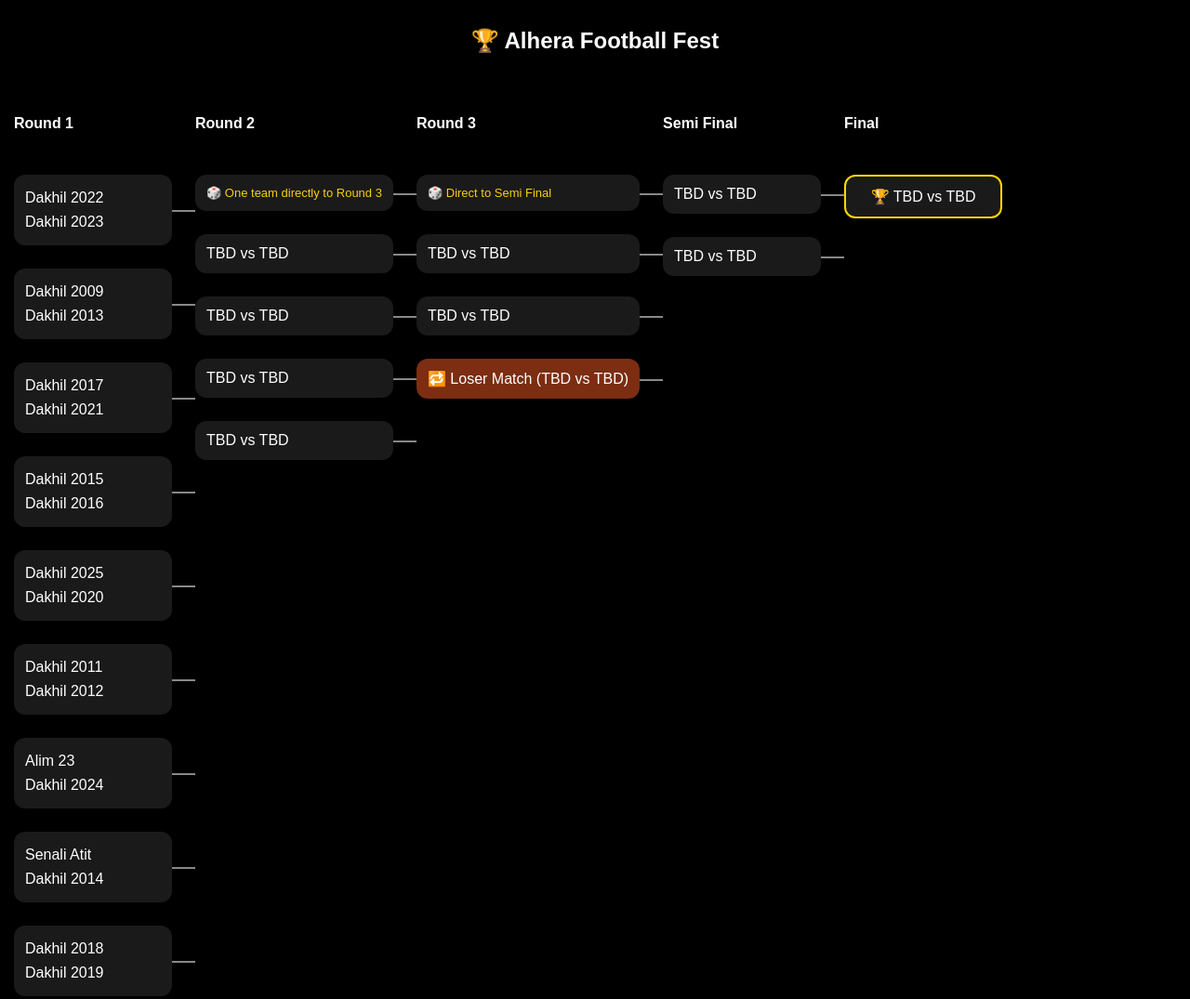
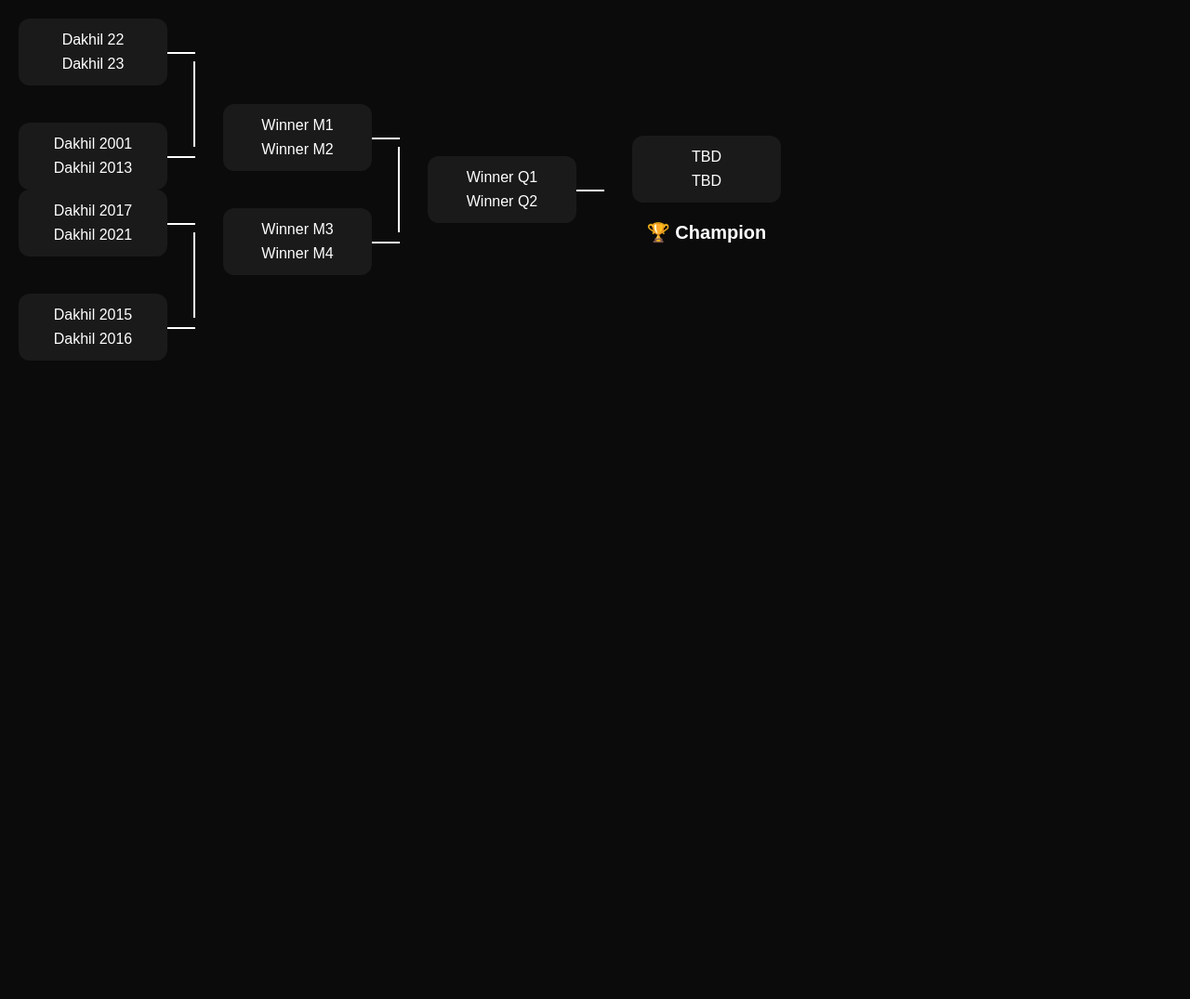
Before and after one commit to mustafaroshid-hub/Knockout-, a plain HTML site: page index.html in a window 1280 px wide. Shown: the whole page at 93% size. After the commit the page ends 800 px from the top, so only its background shows below. Drawn offline with Linux system fonts and the light colour scheme.

Commit message:
Refactor HTML structure and styles for bracket

```diff
--- a/index.html
+++ b/index.html
@@ -1,192 +1,80 @@
-<!DOCTYPE html>
-<html>
+<!DOCTYPE html><html lang="en">
 <head>
+<meta charset="UTF-8">
 <meta name="viewport" content="width=device-width, initial-scale=1.0">
-<title>Alhera Bracket</title>
-
+<title>Football Bracket</title>
 <style>
 body{
   margin:0;
-  background:#000;
+  background:#0b0b0b;
   color:#fff;
-  font-family:Arial;
-}
+  font-family:Arial, sans-serif;
+  overflow-x:auto;
+}.bracket{ display:flex; padding:20px; gap:60px; }
 
-h2{
-  text-align:center;
-  padding:10px;
-}
+.round{ display:flex; flex-direction:column; justify-content:space-around; position:relative; }
 
-/* Scrollable bracket */
-.bracket{
-  display:flex;
-  gap:25px;
-  overflow-x:auto;
-  padding:15px;
-}
+.pair{ position:relative; display:flex; flex-direction:column; gap:40px; }
 
-/* Each round */
-.round{
-  display:flex;
-  flex-direction:column;
-  gap:25px;
-  min-width:170px;
-}
+/* vertical connector between two matches */ .pair::after{ content:""; position:absolute; right:-30px; top:25%; width:2px; height:50%; background:#fff; }
 
-/* Match card */
-.match{
-  background:#1a1a1a;
-  padding:12px;
-  border-radius:12px;
-  position:relative;
-}
+.match{ background:#1a1a1a; padding:10px; border-radius:12px; width:140px; text-align:center; position:relative; }
 
-.team{
-  display:flex;
-  justify-content:space-between;
-  padding:4px 0;
-}
+.team{ padding:4px 0; }
 
-/* Connector line */
-.match::after{
-  content:"";
-  position:absolute;
-  right:-25px;
-  top:50%;
-  width:25px;
-  height:2px;
-  background:#888;
-}
+/* horizontal line to next round */ .match::after{ content:""; position:absolute; right:-30px; top:50%; width:30px; height:2px; background:#fff; }
 
-/* Last round no line */
-.round:last-child .match::after{
-  display:none;
-}
+.final .match::after{ display:none; }
 
-/* Special styles */
-.lottery{
-  color:#facc15;
-  font-size:13px;
-}
+.final{ display:flex; flex-direction:column; justify-content:center; align-items:center; }
 
-.loser{
-  background:#7c2d12;
-}
+.champion{ margin-top:20px; font-size:20px; font-weight:bold; }
 
-.final{
-  border:2px solid gold;
-  text-align:center;
-}
-
-/* Mobile tweak */
-@media(max-width:600px){
-  .round{min-width:150px}
-  .match{font-size:14px}
-}
-</style>
+@media(max-width:600px){ .match{width:120px; font-size:12px;} } </style>
 
 </head>
-<body>
-
-<h2>🏆 Alhera Football Fest</h2>
-
-<div class="bracket">
-
-<!-- ROUND 1 -->
-<div class="round">
-<h4>Round 1</h4>
-
+<body><div class="bracket">  <!-- Round 1 -->  <div class="round">
+    <div class="pair">
       <div class="match">
-  <div class="team">Dakhil 2022</div>
-  <div class="team">Dakhil 2023</div>
+        <div class="team">Dakhil 22</div>
+        <div class="team">Dakhil 23</div>
       </div>
-
       <div class="match">
-  <div class="team">Dakhil 2009</div>
+        <div class="team">Dakhil 2001</div>
         <div class="team">Dakhil 2013</div>
       </div>
-
+    </div><div class="pair">
   <div class="match">
     <div class="team">Dakhil 2017</div>
     <div class="team">Dakhil 2021</div>
   </div>
-
   <div class="match">
     <div class="team">Dakhil 2015</div>
     <div class="team">Dakhil 2016</div>
   </div>
-
-<div class="match">
-  <div class="team">Dakhil 2025</div>
-  <div class="team">Dakhil 2020</div>
 </div>
 
+  </div>  <!-- Round 2 -->  <div class="round">
+    <div class="pair">
       <div class="match">
-  <div class="team">Dakhil 2011</div>
-  <div class="team">Dakhil 2012</div>
+        <div class="team">Winner M1</div>
+        <div class="team">Winner M2</div>
       </div>
-
       <div class="match">
-  <div class="team">Alim 23</div>
-  <div class="team">Dakhil 2024</div>
+        <div class="team">Winner M3</div>
+        <div class="team">Winner M4</div>
       </div>
-
+    </div>
+  </div>  <!-- Semi -->  <div class="round">
     <div class="match">
-  <div class="team">Senali Atit</div>
-  <div class="team">Dakhil 2014</div>
+      <div class="team">Winner Q1</div>
+      <div class="team">Winner Q2</div>
     </div>
-
+  </div>  <!-- Final -->  <div class="round final">
     <div class="match">
-  <div class="team">Dakhil 2018</div>
-  <div class="team">Dakhil 2019</div>
+      <div class="team">TBD</div>
+      <div class="team">TBD</div>
     </div>
-
-</div>
-
-<!-- ROUND 2 -->
-<div class="round">
-<h4>Round 2</h4>
-
-<div class="match lottery">🎲 One team directly to Round 3</div>
-
-<div class="match">TBD vs TBD</div>
-<div class="match">TBD vs TBD</div>
-<div class="match">TBD vs TBD</div>
-<div class="match">TBD vs TBD</div>
-
-</div>
-
-<!-- ROUND 3 -->
-<div class="round">
-<h4>Round 3</h4>
-
-<div class="match lottery">🎲 Direct to Semi Final</div>
-
-<div class="match">TBD vs TBD</div>
-<div class="match">TBD vs TBD</div>
-
-<div class="match loser">🔁 Loser Match (TBD vs TBD)</div>
-
-</div>
-
-<!-- SEMI -->
-<div class="round">
-<h4>Semi Final</h4>
-
-<div class="match">TBD vs TBD</div>
-<div class="match">TBD vs TBD</div>
-
-</div>
-
-<!-- FINAL -->
-<div class="round">
-<h4>Final</h4>
-
-<div class="match final">🏆 TBD vs TBD</div>
-
-</div>
-
-</div>
-
-</body>
+    <div class="champion">🏆 Champion</div>
+  </div></div></body>
 </html>
```
Lines whose indentation alone changed are shown as unchanged.
